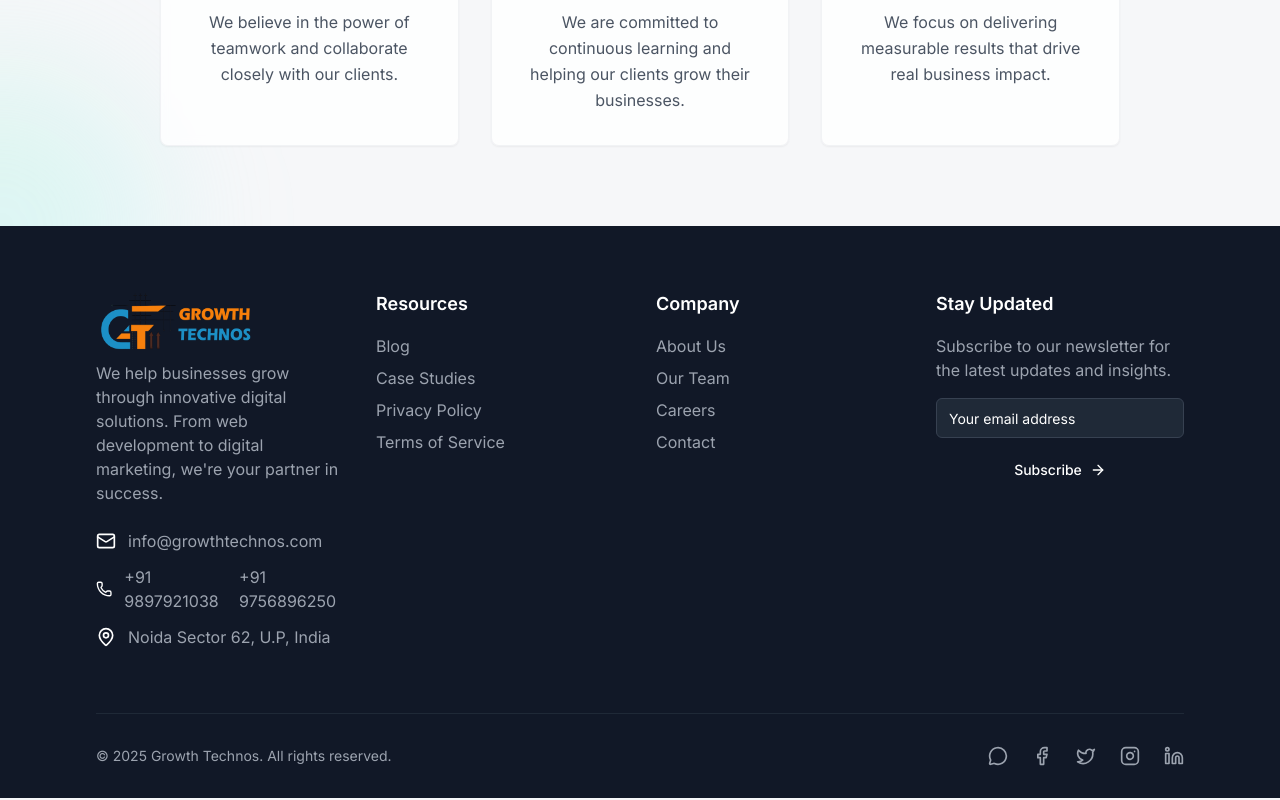
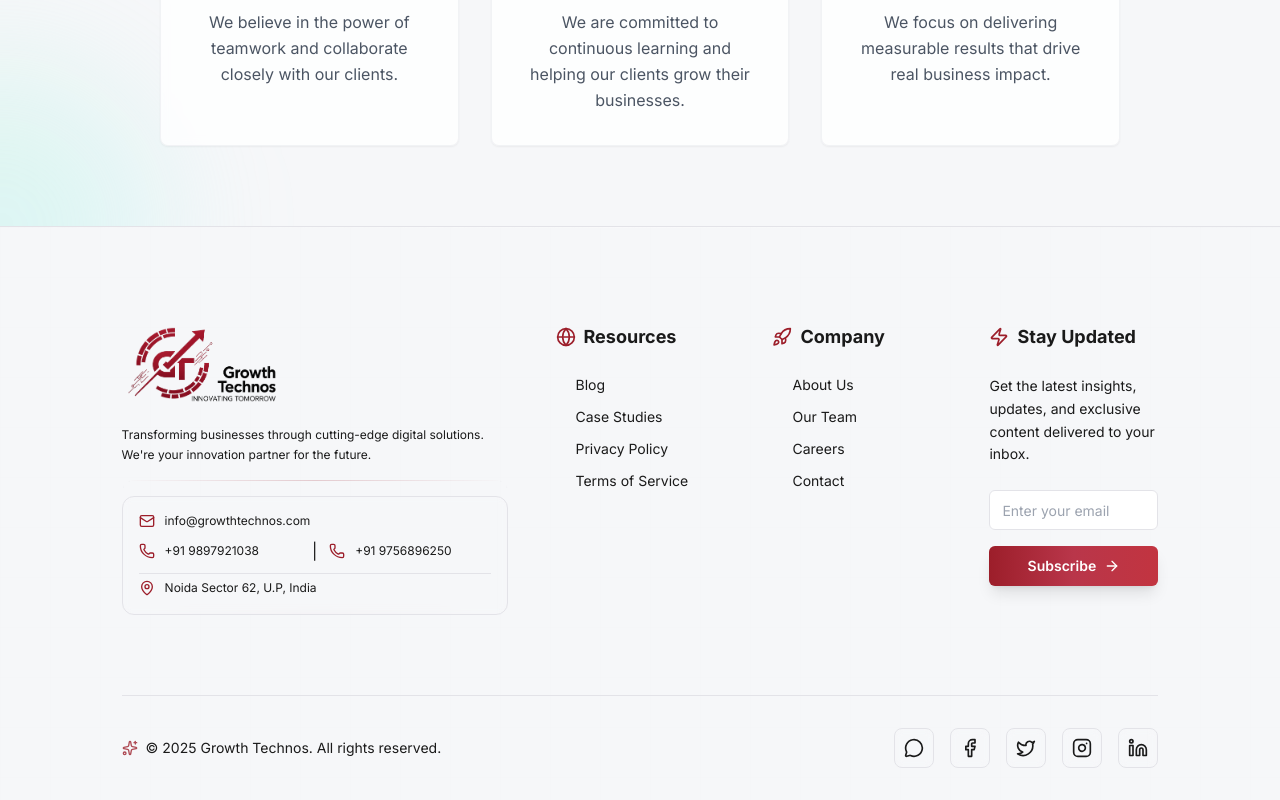
Before and after one commit to cyberlyadnan/growth-technos-agency, a Next.js app: page /about in a window 1280 px wide. Shown: the part 3624-4424 px from the top of the page. Built offline with nearby package versions, Linux system fonts and the light colour scheme.

Commit message:
modified footer

```diff
--- a/components/footer.tsx
+++ b/components/footer.tsx
@@ -9,11 +9,16 @@ import {
   Mail,
   Phone,
   MapPin,
-  ArrowRight
+  ArrowRight,
+  Sparkles,
+  Zap,
+  Globe,
+  Rocket
 } from 'lucide-react';
 import { Button } from '@/components/ui/button';
 import { Input } from '@/components/ui/input';
 import Image from 'next/image';
+import { AnimatedDivider } from '@/components/ui/AnimatedDivider';
 
 const footerLinks = {
   services: [
@@ -46,133 +51,235 @@ const socialLinks = [
 
 export function Footer() {
   return (
-    <footer className="bg-gray-900 px-4 md:px-[5%] text-white">
-      <div className="container mx-auto px-4 sm:px-6 lg:px-8">
-        {/* Main Footer */}
-        <div className="py-12 lg:py-16">
-          <div className="grid grid-cols-1 md:grid-cols-2 lg:grid-cols-4 gap-8">
-            {/* Company Info */}
-            <div className="lg:col-span-1 animate-slide-up">
-              <Link href="/" className="flex items-center pb-2 space-x-2">
+    <footer className="relative md:px-[7%] px-0 bg-background border-t border-border/50 overflow-hidden">
+      {/* Futuristic Background Effects */}
+      <div className="absolute inset-0 bg-gradient-to-br from-primary/5 via-accent/5 to-secondary/5 dark:from-primary/10 dark:via-accent/10 dark:to-secondary/10"></div>
+
+      {/* Tech Grid Pattern */}
+      <div className="absolute inset-0 opacity-[0.03] dark:opacity-[0.05]">
+        <div className="absolute inset-0" style={{
+          backgroundImage: `linear-gradient(rgba(156, 30, 42, 0.15) 1px, transparent 1px),
+                            linear-gradient(90deg, rgba(156, 30, 42, 0.15) 1px, transparent 1px)`,
+          backgroundSize: '50px 50px'
+        }}></div>
+      </div>
+
+      {/* Floating Orbs */}
+      <div className="absolute top-0 right-0 w-96 h-96 bg-primary/10 rounded-full blur-3xl opacity-50"></div>
+      <div className="absolute bottom-0 left-0 w-96 h-96 bg-accent/10 rounded-full blur-3xl opacity-50"></div>
+
+      {/* Animated Divider at Top */}
+      <div className="absolute top-0 left-0 right-0">
+        <AnimatedDivider />
+      </div>
+
+      <div className="relative z-10 container mx-auto px-4 sm:px-6 lg:px-8">
+        {/* Main Footer Content */}
+        <div className="py-16 md:py-16 lg:pb-20 md:pt-20 lg:pt-24">
+          <div className="grid grid-cols-1 md:grid-cols-2 lg:grid-cols-5 gap-8 lg:gap-12">
+            {/* Company Info - Enhanced */}
+            <div className="lg:col-span-2 space-y-4">
+              <Link href="/" className="inline-block group">
+                <div className="relative">
+                  {/* Light mode logo */}
                   <Image
-                  src="./growth-technos-logo.png"
+                    src="./growth-technos-dark.png"
                     alt="Growth Technos"
-                  width={160} // adjust
-                  height={40} // adjust
+                    width={160}
+                    height={40}
                     priority
+                    className="transition-transform duration-300 group-hover:scale-105 dark:hidden"
                   />
+                  {/* Dark mode logo */}
+                  <Image
+                    src="./growth-technos.png"
+                    alt="Growth Technos"
+                    width={160}
+                    height={40}
+                    priority
+                    className="transition-transform duration-300 group-hover:scale-105 hidden dark:block"
+                  />
+                  <div className="absolute -inset-2 bg-primary/20 rounded-lg blur-xl opacity-0 group-hover:opacity-100 transition-opacity duration-300 -z-10"></div>
+                </div>
               </Link>
-              <p className="text-gray-400 mb-6 max-w-md">
-                We help businesses grow through innovative digital solutions.
-                From web development to digital marketing, we're your partner in success.
+
+              <p className="text-foreground/70 dark:text-foreground/80 text-xs leading-relaxed max-w-md">
+                Transforming businesses through cutting-edge digital solutions.
+                We're your innovation partner for the future.
               </p>
-              <div className="space-y-3">
-                <div className="flex items-center space-x-3">
-                  <Mail className="w-5 h-5 text-primary-400" />
-                  <span className="text-gray-400">info@growthtechnos.com</span>
+
+              {/* Contact Info with Futuristic Design - Compact */}
+              <div className="relative pt-4">
+                {/* Futuristic Line Background Effects */}
+                <div className="absolute inset-0 overflow-hidden rounded-xl opacity-20 dark:opacity-30">
+                  {/* Horizontal Lines */}
+                  <div className="absolute top-0 left-0 right-0 h-px bg-gradient-to-r from-transparent via-primary to-transparent"></div>
+                  <div className="absolute bottom-0 left-0 right-0 h-px bg-gradient-to-r from-transparent via-accent to-transparent"></div>
+
+                  {/* Vertical Lines */}
+                  <div className="absolute top-0 bottom-0 left-0 w-px bg-gradient-to-b from-transparent via-primary/50 to-transparent"></div>
+                  <div className="absolute top-0 bottom-0 right-0 w-px bg-gradient-to-b from-transparent via-accent/50 to-transparent"></div>
+
+                  {/* Diagonal Circuit Lines */}
+                  <div className="absolute top-1/4 left-0 w-24 h-px bg-gradient-to-r from-primary/40 to-transparent transform -skew-x-12"></div>
+                  <div className="absolute bottom-1/4 right-0 w-24 h-px bg-gradient-to-l from-accent/40 to-transparent transform skew-x-12"></div>
+
+                  {/* Corner Indicators */}
+                  <div className="absolute top-0 left-0 w-2 h-2 border-t-2 border-l-2 border-primary/50"></div>
+                  <div className="absolute top-0 right-0 w-2 h-2 border-t-2 border-r-2 border-accent/50"></div>
+                  <div className="absolute bottom-0 left-0 w-2 h-2 border-b-2 border-l-2 border-primary/50"></div>
+                  <div className="absolute bottom-0 right-0 w-2 h-2 border-b-2 border-r-2 border-accent/50"></div>
                 </div>
-                <div className="flex items-center space-x-3">
-                  <Phone className="w-5 h-5 text-primary-400" />
-                  <Link href={`tel:+919897921038`} className="text-gray-400">+91 9897921038</Link>
-                  <Link href={`tel:+919756896250`} className="text-gray-400">+91 9756896250</Link>
+
+                {/* Compact Contact Items */}
+                <div className="relative space-y-2.5 p-4 rounded-xl bg-card/30 dark:bg-card/20 backdrop-blur-sm border border-border/30">
+                  <Link
+                    href="mailto:info@growthtechnos.com"
+                    className="group flex items-center gap-2.5 text-xs hover:text-primary transition-colors"
+                  >
+                    <Mail className="w-4 h-4 text-primary flex-shrink-0" />
+                    <span className="text-foreground/70 dark:text-foreground/80 truncate">
+                      info@growthtechnos.com
+                    </span>
+                  </Link>
+
+                  <div className="flex items-center gap-3">
+                    <Link
+                      href="tel:+919897921038"
+                      className="group flex items-center gap-2.5 text-xs hover:text-primary transition-colors flex-1"
+                    >
+                      <Phone className="w-4 h-4 text-primary flex-shrink-0" />
+                      <span className="text-foreground/70 dark:text-foreground/80">
+                        +91 9897921038
+                      </span>
+                    </Link>
+                    <span className="text-foreground/30">|</span>
+                    <Link
+                      href="tel:+919756896250"
+                      className="group flex items-center gap-2.5 text-xs hover:text-primary transition-colors flex-1"
+                    >
+                      <Phone className="w-4 h-4 text-primary flex-shrink-0" />
+                      <span className="text-foreground/70 dark:text-foreground/80">
+                        +91 9756896250
+                      </span>
+                    </Link>
                   </div>
-                <div className="flex items-center space-x-3">
-                  <MapPin className="w-5 h-5 text-primary-400" />
-                  <span className="text-gray-400">Noida Sector 62, U.P, India</span>
+
+                  <div className="flex items-start gap-2.5 text-xs pt-1 border-t border-border/20">
+                    <MapPin className="w-4 h-4 text-primary flex-shrink-0 mt-0.5" />
+                    <span className="text-foreground/70 dark:text-foreground/80 leading-relaxed">
+                      Noida Sector 62, U.P, India
+                    </span>
+                  </div>
                 </div>
               </div>
             </div>
 
-            {/* Services */}
-            {/* <div className="animate-slide-up">
-              <h3 className="text-lg font-semibold mb-4">Services</h3>
-              <ul className="space-y-2">
-                {footerLinks.services.map((link) => (
+            {/* Resources Section */}
+            <div className="space-y-6">
+              <div className="flex items-center gap-2 mb-2">
+                <Globe className="w-5 h-5 text-primary" />
+                <h3 className="text-lg font-bold text-foreground">Resources</h3>
+              </div>
+              <ul className="space-y-3">
+                {footerLinks.resources.map((link, idx) => (
                   <li key={link.name}>
                     <Link
                       href={link.href}
-                      className="text-gray-400 hover:text-white transition-colors"
+                      className="group flex items-center gap-2 text-sm text-foreground/70 dark:text-foreground/80 hover:text-primary transition-all duration-300"
                     >
+                      <ArrowRight className="w-3 h-3 opacity-0 group-hover:opacity-100 group-hover:translate-x-1 transition-all duration-300" />
+                      <span className="relative">
                         {link.name}
-                    </Link>
-                  </li>
-                ))}
-              </ul>
-            </div> */}
-
-            {/* Company */}
-            <div className="animate-slide-up">
-              <h3 className="text-lg font-semibold mb-4">Resources</h3>
-              <ul className="space-y-2">
-                {footerLinks.resources.map((link) => (
-                  <li key={link.name}>
-                    <Link
-                      href={link.href}
-                      className="text-gray-400 hover:text-white transition-colors"
-                    >
-                      {link.name}
+                        <span className="absolute -bottom-1 left-0 w-0 h-0.5 bg-primary group-hover:w-full transition-all duration-300"></span>
+                      </span>
                     </Link>
                   </li>
                 ))}
               </ul>
             </div>
 
-            {/* Company */}
-            <div className="animate-slide-up">
-              <h3 className="text-lg font-semibold mb-4">Company</h3>
-              <ul className="space-y-2">
+            {/* Company Section */}
+            <div className="space-y-6">
+              <div className="flex items-center gap-2 mb-2">
+                <Rocket className="w-5 h-5 text-primary" />
+                <h3 className="text-lg font-bold text-foreground">Company</h3>
+              </div>
+              <ul className="space-y-3">
                 {footerLinks.company.map((link) => (
                   <li key={link.name}>
                     <Link
                       href={link.href}
-                      className="text-gray-400 hover:text-white transition-colors"
+                      className="group flex items-center gap-2 text-sm text-foreground/70 dark:text-foreground/80 hover:text-primary transition-all duration-300"
                     >
+                      <ArrowRight className="w-3 h-3 opacity-0 group-hover:opacity-100 group-hover:translate-x-1 transition-all duration-300" />
+                      <span className="relative">
                         {link.name}
+                        <span className="absolute -bottom-1 left-0 w-0 h-0.5 bg-primary group-hover:w-full transition-all duration-300"></span>
+                      </span>
                     </Link>
                   </li>
                 ))}
               </ul>
             </div>
 
-            {/* Newsletter */}
-            <div className="animate-slide-up">
-              <h3 className="text-lg font-semibold mb-4">Stay Updated</h3>
-              <p className="text-gray-400 mb-4">
-                Subscribe to our newsletter for the latest updates and insights.
+            {/* Newsletter Section - Futuristic */}
+            <div className="space-y-6">
+              <div className="flex items-center gap-2 mb-2">
+                <Zap className="w-5 h-5 text-primary" />
+                <h3 className="text-lg font-bold text-foreground">Stay Updated</h3>
+              </div>
+              <p className="text-sm text-foreground/70 dark:text-foreground/80 leading-relaxed">
+                Get the latest insights, updates, and exclusive content delivered to your inbox.
               </p>
-              <form className="space-y-3">
-                <div className="relative">
+              <form className="space-y-4">
+                <div className="relative group">
                   <Input
                     type="email"
-                    placeholder="Your email address"
-                    className="bg-gray-800 border-gray-700 text-white placeholder-gray-400 focus:border-primary-500"
+                    placeholder="Enter your email"
+                    className="w-full bg-card/50 dark:bg-card/30 backdrop-blur-sm border-border/50 focus:border-primary/50 focus:ring-2 focus:ring-primary/20 text-foreground placeholder:text-foreground/50 transition-all duration-300"
                   />
+                  <div className="absolute inset-0 bg-gradient-to-r from-primary/0 via-primary/10 to-primary/0 opacity-0 group-hover:opacity-100 blur-xl transition-opacity duration-300 -z-10"></div>
                 </div>
-                <Button type="submit" className="w-full bg-primary-600 hover:bg-primary-700">
+                <Button
+                  type="submit"
+                  className="w-full group relative overflow-hidden bg-gradient-to-r from-primary via-accent to-secondary hover:from-primary/90 hover:via-accent/90 hover:to-secondary/90 text-white font-semibold shadow-lg hover:shadow-xl hover:shadow-primary/40 transition-all duration-500 hover:-translate-y-0.5"
+                >
+                  <span className="relative z-10 flex items-center justify-center gap-2">
                     Subscribe
-                  <ArrowRight className="w-4 h-4 ml-2" />
+                    <ArrowRight className="w-4 h-4 group-hover:translate-x-1 transition-transform" />
+                  </span>
+                  <div className="absolute inset-0 bg-gradient-to-r from-primary via-accent to-secondary rounded-md blur-xl opacity-50 group-hover:opacity-75 transition-opacity duration-500 -z-10"></div>
                 </Button>
               </form>
             </div>
           </div>
         </div>
 
-        {/* Bottom Footer */}
-        <div className="border-t border-gray-800 py-8">
-          <div className="flex flex-col md:flex-row justify-between items-center space-y-4 md:space-y-0">
-            <p className="text-gray-400 text-sm">
+        {/* Bottom Footer - Futuristic Design */}
+        <div className="relative border-t border-border/50 py-8">
+          {/* Circuit Line Effect */}
+          <div className="absolute top-0 left-0 right-0 h-px bg-gradient-to-r from-transparent via-primary/30 to-transparent"></div>
+
+          <div className="flex flex-col md:flex-row justify-between items-center gap-6">
+            <div className="flex items-center gap-2">
+              <Sparkles className="w-4 h-4 text-primary animate-pulse" />
+              <p className="text-sm text-foreground/70 dark:text-foreground/80">
                 © {new Date().getFullYear()} Growth Technos. All rights reserved.
               </p>
+            </div>
 
-            <div className="flex items-center space-x-6">
+            {/* Social Links - Futuristic */}
+            <div className="flex items-center gap-4">
               {socialLinks.map((social) => (
                 <Link
                   key={social.name}
                   href={social.href}
-                  className="text-gray-400 hover:text-white transition-colors"
+                  className="group relative w-10 h-10 rounded-lg bg-card/50 dark:bg-card/30 backdrop-blur-sm border border-border/50 hover:border-primary/50 flex items-center justify-center text-foreground/70 dark:text-foreground/80 hover:text-primary transition-all duration-300 hover:shadow-lg hover:shadow-primary/20 hover:-translate-y-1"
                   aria-label={social.name}
                 >
-                  <social.icon className="w-5 h-5" />
+                  <social.icon className="w-5 h-5 transition-transform duration-300 group-hover:scale-110" />
+                  <div className="absolute inset-0 bg-primary/0 group-hover:bg-primary/10 rounded-lg transition-colors duration-300"></div>
                 </Link>
               ))}
             </div>
--- a/components/pages/home/components/ProjectSection.jsx
+++ b/components/pages/home/components/ProjectSection.jsx
@@ -57,11 +57,11 @@ const ProjectShowcase = ({ project, index }) => {
           {/* Stronger Gradient Overlay for Text Visibility */}
           <div className={`absolute inset-0 ${isEven ? 'bg-gradient-to-r' : 'bg-gradient-to-l'} from-background/98 via-background/90 to-background/70 dark:from-background/99 dark:via-background/95 dark:to-background/85`}></div>
 
-          {/* Overlay on Background Image for Better Contrast - White in light mode, Black in dark mode */}
-          <div className="absolute inset-0 bg-white/40 dark:bg-black/60"></div>
+          {/* Overlay on Background Image for Better Contrast - Very light white in light mode, Black in dark mode */}
+          <div className="absolute inset-0 bg-white/20 dark:bg-black/60"></div>
 
-          {/* Additional Gradient Overlay - White in light mode, Black in dark mode */}
-          <div className="absolute inset-0 bg-gradient-to-t from-white/50 via-white/20 to-transparent dark:from-black/70 dark:via-black/40"></div>
+          {/* Additional Gradient Overlay - Very light white in light mode, Black in dark mode */}
+          <div className="absolute inset-0 bg-gradient-to-t from-white/30 via-white/10 to-transparent dark:from-black/70 dark:via-black/40"></div>
 
           {/* Tech Grid Overlay */}
           <div className="absolute inset-0 opacity-[0.03] dark:opacity-[0.05]">
```
Also changed, not shown: public/growth-technos-dark.png (added). Lines whose indentation alone changed are shown as unchanged.
